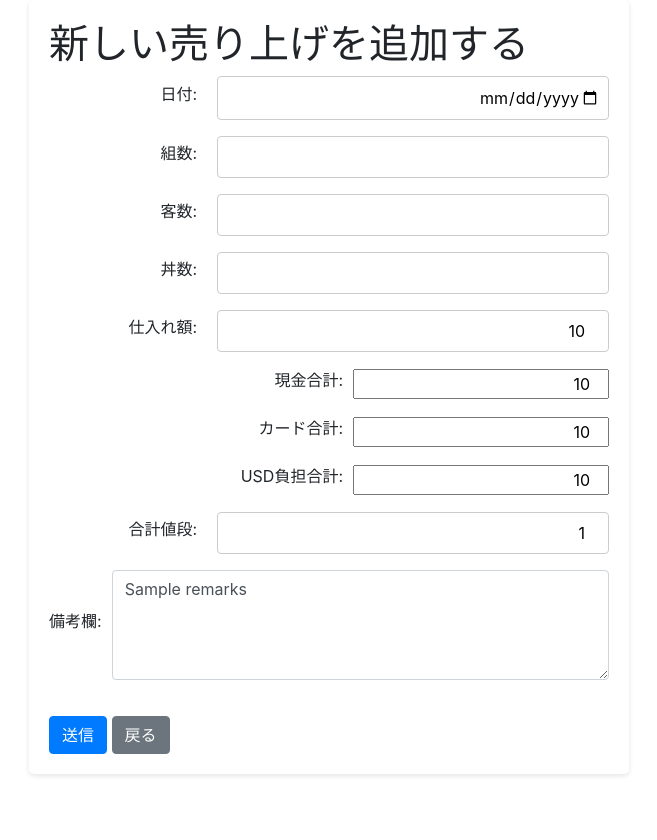
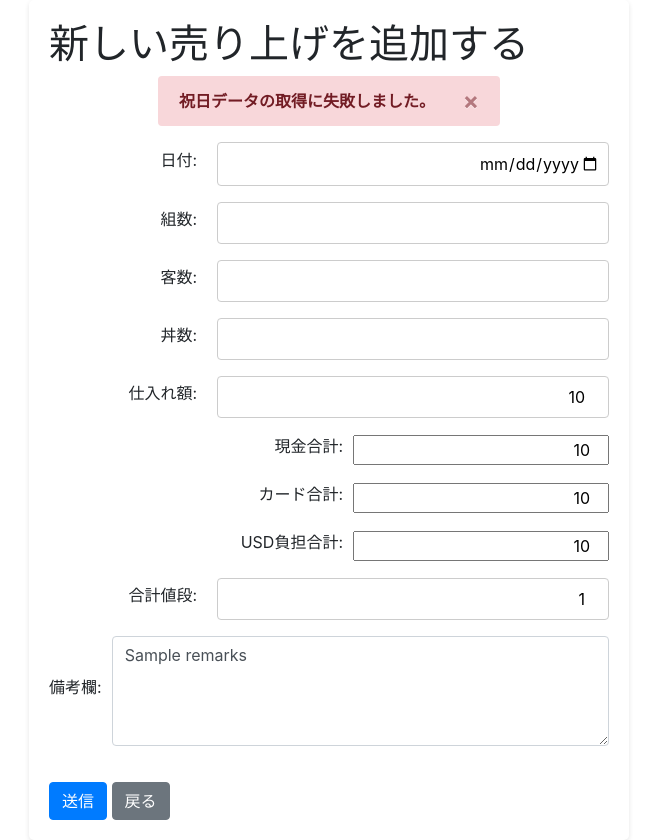
Before and after one commit to takanoria0612/salesApp, a Flask app: template app/templates/add.html in a window 1280 px wide. Shown: the whole page, without its empty margins (311-968 px from the left). Before the commit the page ends 776 px from the top, so only its background shows below. Run offline with Flask 3, Linux system fonts and the light colour scheme; the template is opened without the code that fills it: most values are stand-ins (such as "Sample title", 1, 10 or a date in 2020); some libraries are stand-ins or nearby versions.

Commit message:
土日、祝日のアラートをバニラからbootstrapを使って定義した関数に書き換える

```diff
--- a/app/__init__.py
+++ b/app/__init__.py
@@ -20,13 +20,11 @@ def create_app():
 
     # ブループリントのインポート
     from app.main import bp
-    from app.users import user_bp
     from app.routes import auth_bp
     from app.routes import data_management_bp
     from app.routes import business_day_bp
     # ブループリントの登録
     app.register_blueprint(bp, url_prefix='/')
-    app.register_blueprint(user_bp, url_prefix="/user")
     app.register_blueprint(auth_bp, url_prefix='/auth')
     app.register_blueprint(data_management_bp)
     app.register_blueprint(business_day_bp)
--- a/app/main.py
+++ b/app/main.py
@@ -1,3 +1,4 @@
+# app/main.py
 from flask import Blueprint, flash, render_template, current_app
 from flask_login import login_required
 import openpyxl
--- a/app/models.py
+++ b/app/models.py
@@ -24,11 +24,11 @@ class User(UserMixin):
                     logging.debug(f"Authenticated user: {username}")
                     return User(user_data['id'], username, password)
                 else:
-                    flash("パスワードが正しくありません", 'error')
+                    flash("ログインに失敗しました", 'error')
                     logging.debug(f"Password mismatch for user: {username}")
                     return None
 
-        flash("ユーザーが見つかりません", 'error')
+        flash("ログインに失敗しました", 'error')
         logging.debug(f"User not found: {username}")
         return None
 
--- a/app/routes/auth.py
+++ b/app/routes/auth.py
@@ -13,8 +13,7 @@ def login():
         if user:
             login_user(user)
             return redirect(url_for('main.index'))
-        else:
-            flash('ログインに失敗しました。')
+
     return render_template('login.html')
 
 @auth_bp.route('/logout')
--- a/app/routes/data_management.py
+++ b/app/routes/data_management.py
@@ -113,8 +113,6 @@ def add():
             # ここでエラーメッセージとともにフォームページに値を渡してレンダリング
             return render_template('add.html', form_data=form_data)
 
-
-
     # add.htmlを表示
     return render_template('add.html', form_data=form_data)
 
--- a/app/static/js/dateHandlers.js
+++ b/app/static/js/dateHandlers.js
@@ -1,5 +1,23 @@
+// app/rotues/dateHandlers.js
 import { setFormReadOnly, clearFormData, updateFinancials } from './formUtils.js';
 import { fetchHolidays } from './holidays.js';
+
+
+
+export async function showBootstrapAlert(type, message) {
+    const alertPlaceholder = document.getElementById('alert-placeholder');
+    const wrapper = document.createElement('div');
+    wrapper.innerHTML = [
+        `<div class="alert alert-${type} alert-dismissible fade show" role="alert">`,
+        `   <strong>${message}</strong>`,
+        '   <button type="button" class="close" data-dismiss="alert" aria-label="Close">',
+        '       <span aria-hidden="true">&times;</span>',
+        '   </button>',
+        '</div>'
+    ].join('');
+
+    alertPlaceholder.appendChild(wrapper);
+}
 export async function fetchDataForDate(selectedDate) {
     try {
         const response = await fetch(`/fetch-data-for-date?date=${selectedDate}`);
@@ -22,13 +40,14 @@ export async function fetchDataForDate(selectedDate) {
             document.getElementById('remarks').value = data.remarks || '';
             // 他の必要なフィールドも同様に更新
         } else {
-            // データが存在しない場合の処理（例：フォームをクリア）
+            // データが存在しない場合の処理
             clearFormData();
-            alert('データがありません。');
+            showBootstrapAlert('warning', 'データがありませんよ');
+
         }
     } catch (error) {
         console.error('Error:', error);
-        alert('データの取得に失敗しました。');
+        showBootstrapAlert('データの取得に失敗しました。');
     }
 }
 
@@ -45,17 +64,18 @@ async function initializeHolidays() {
 }
 
     // 日付変更時の処理を行う関数
+    //　ここでadd.htmlに遷移したとき、データがなければポップアップはく。
 export async function handleDateChange(event) {
     const selectedDate = event.target.value;
     const date = new Date(selectedDate);
     const dayOfWeek = date.getDay();
 
     if (dayOfWeek === 0 || dayOfWeek === 6) {
-        alert('土、日は営業日ではありません。');
+        showBootstrapAlert('warning', '土、日は営業日ではありません。');
         clearFormData();
         setFormReadOnly(true);
     } else if (holidays[selectedDate]) {
-        alert('祝日なのでデータの追加ができません');
+        showBootstrapAlert('warning', '祝日なのでデータの追加ができません');
         clearFormData();
         setFormReadOnly(true);
     } else {
@@ -64,7 +84,7 @@ export async function handleDateChange(event) {
             const data = await fetch(`/fetch-data-for-date?date=${selectedDate}`).then(response => response.json());
             if (!data.exists) {
                 clearFormData();
-                alert('データがありません。');
+                showBootstrapAlert('warning', 'データがありません。');
             } else {
                 // document.getElementById('sets').value = data.sets || '';
                 // document.getElementById('customers').value = data.customers || '';
@@ -72,7 +92,7 @@ export async function handleDateChange(event) {
             }
         } catch (error) {
             console.error('Error:', error);
-            alert('データの取得に失敗しました。');
+            showBootstrapAlert('error', 'データの取得に失敗しました。');
         }
     }
 }
--- a/app/static/js/eventListeners.js
+++ b/app/static/js/eventListeners.js
@@ -23,7 +23,7 @@ export default async function setupEventListeners() {
 
     // フォーム送信時のイベントリスナー
     document.querySelector('form').addEventListener('submit', async (e) => {
-        e.preventDefault(); // デフォルトのフォーム送信を防止
+        // e.preventDefault(); // デフォルトのフォーム送信を防止
         await updateFinancials(); // 財務データの最終更新
         // ここで、フォームデータの送信やその他の送信前処理を行う
 
--- a/app/static/js/initPage.js
+++ b/app/static/js/initPage.js
@@ -1,7 +1,7 @@
 // initPage.js
 import { fetchHolidays, calculateLastBusinessDay } from './holidays.js';
 import { updateFormData } from './formUtils.js'; // 仮の関数名、formUtils.jsに実装される想定
-
+import { showBootstrapAlert } from './dateHandlers.js';
 let holidays = {}; // 祝日データを格納するグローバル変数
 
 export async function initPage() {
@@ -21,19 +21,19 @@ export async function initPage() {
         if (!response.ok) {
             throw new Error('Network response was not ok');
         }
-
         const data = await response.json();
         if (data.status === 'success') {
             updateFormData(data.data); // フォームの値を更新する関数
         } else {
-            alert('データがありません。');
+            showBootstrapAlert('warning', 'データがありませ!ん。');;
             if (data.message) {
-                alert(data.message);
+            showBootstrapAlert('warning', 'データがありませ!ん。');
+
             }
         }
     } catch (error) {
         console.error('Error fetching or processing holidays:', error);
-        alert('祝日データの取得に失敗しました。');
+        showBootstrapAlert('error','祝日データの取得に失敗しました。');
     }
 }
 
--- a/app/templates/add.html
+++ b/app/templates/add.html
@@ -12,6 +12,7 @@
 <body>
     <div class="page-container">
         <h1>新しい売り上げを追加する</h1>
+        <div id="alert-placeholder" style="display: flex; justify-content: center;"></div>
         <form action="/add" method="post">
             <!-- 各フォームグループ -->
             <div class="form-group full-length">
--- a/app/utils/email_utils.py
+++ b/app/utils/email_utils.py
@@ -27,7 +27,6 @@ def send_email_with_form_data(form_data):
     ]])
 
     email_body += csv_data
-
     email_list_str = os.getenv('EMAIL_LIST')
     email_list = ast.literal_eval(email_list_str) if email_list_str else []
     recipients = email_list
```
